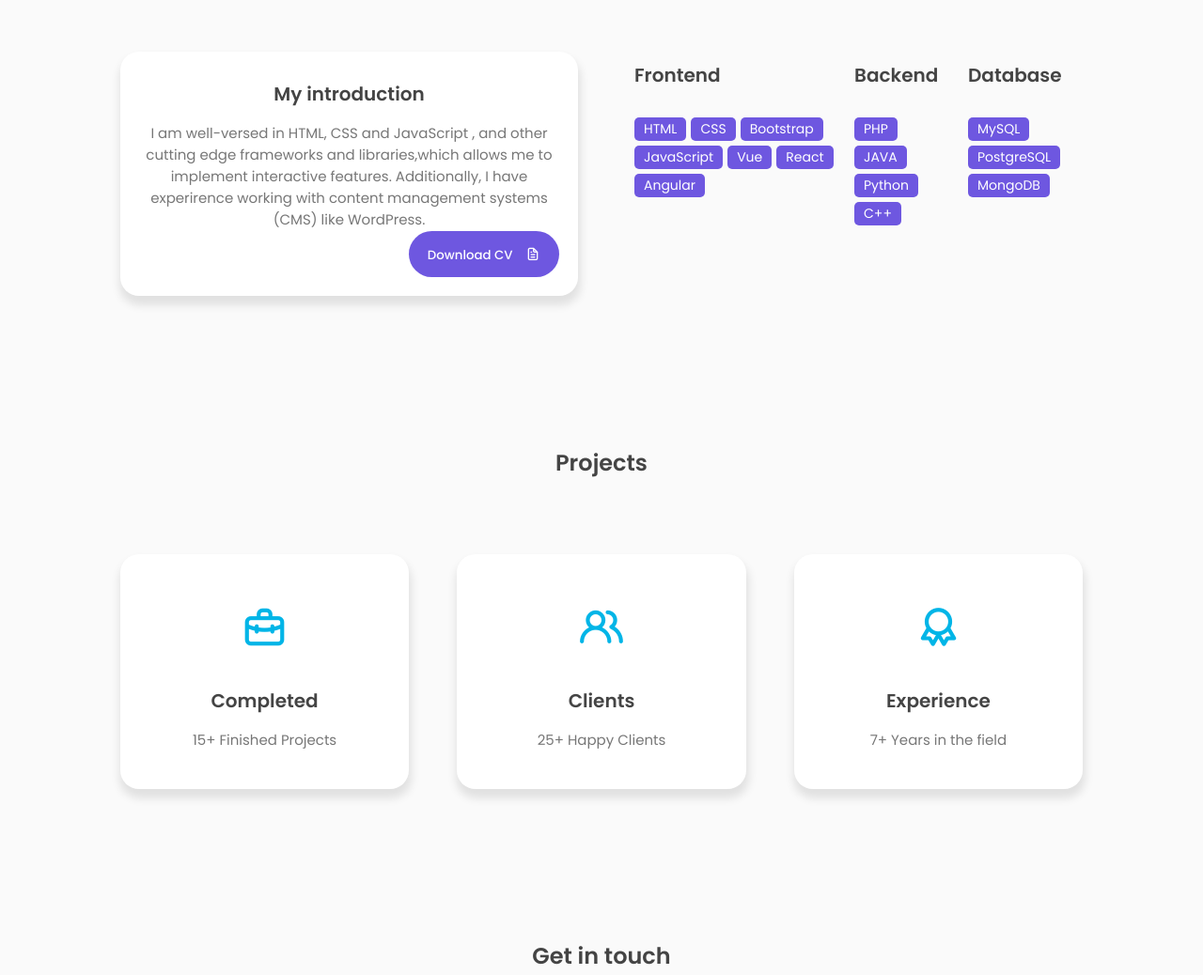
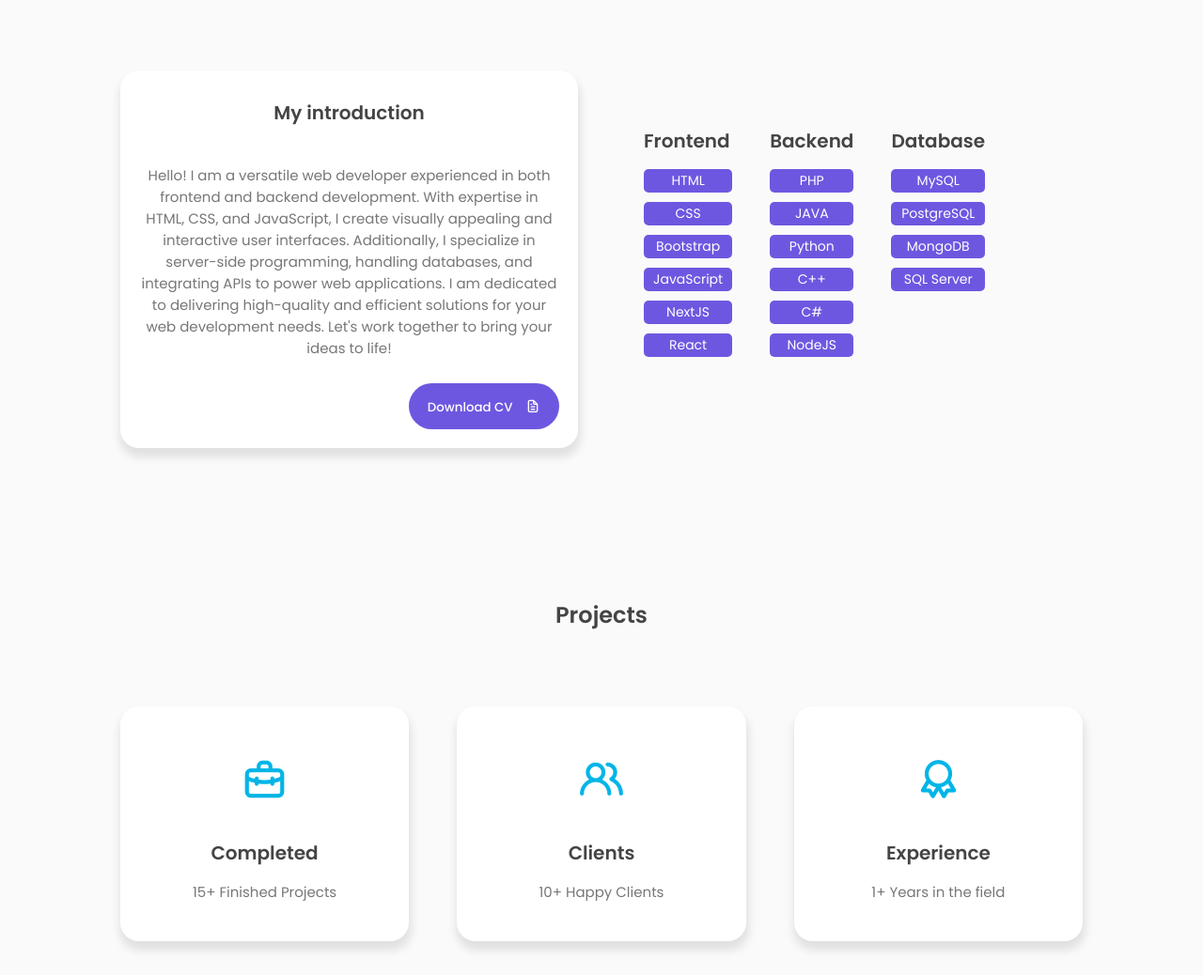
Before and after one commit to nguonheng23dev/portfolio, a plain HTML site: page index.html in a window 1280 px wide. Shown: the part 940-1978 px from the top of the page at 94% size. Drawn offline with nearby package versions, Linux system fonts and the light colour scheme.

Commit message:
modified intro with customize css and js file

```diff
--- a/css/style.css
+++ b/css/style.css
@@ -285,6 +285,7 @@ nav{
 }
 .col{
     display: flex;
+    margin-top: 20px;
     width: 50%;
 }
 
@@ -340,15 +341,21 @@ h3{
 
 /* ----- ABOUT / SKILLS BOX ----- */
 .skills-box{
-    margin: 10px;
+    margin: 20px;
+    display: block;
+    margin-top: 60px;
 }
 .skills-header{
-    margin-bottom: 30px;
+    justify-content: space-between;
+    display: flex;
 }
 .skills-list{
     display: flex;
-    flex-wrap: wrap;
-    gap: 5px;
+    gap: 10px;
+    flex-direction: column;
+    align-items: stretch;
+    justify-content: center;
+    text-align: center;
 }
 .skills-list span{
     font-size: 14px;
--- a/index.html
+++ b/index.html
@@ -101,11 +101,12 @@
             <div class="col">
                 <div class="about-info">
                     <h3>My introduction</h3>
-                    <p>I am well-versed in HTML, CSS and JavaScript , and other cutting edge
-                       frameworks and libraries,which allows me to implement interactive features.
-                       Additionally, I have experirence working with content management systems (CMS) like
-                       WordPress.
-                    </p>
+                    <br><p>Hello! I am a versatile web developer experienced in both frontend and backend development.
+                        With expertise in HTML, CSS, and JavaScript, I create visually appealing and interactive user interfaces.
+                        Additionally, I specialize in server-side programming, handling databases, and integrating APIs to power web applications.
+                        I am dedicated to delivering high-quality and efficient solutions for your web development needs.
+                        Let's work together to bring your ideas to life!
+                    </p></br>
                     <div class="about-btn">
                         <button class="btn" onclick="window.location.href='files/Hout_Nguonheng-newCV.pdf'">Download CV <i class="uil uil-file-alt"></i></button>
                     </div>
@@ -121,9 +122,8 @@
                         <span>CSS</span>
                         <span>Bootstrap</span>
                         <span>JavaScript</span>
-                        <span>Vue</span>
+                        <span>NextJS</span>
                         <span>React</span>
-                        <span>Angular</span>
                     </div>
                 </div>
                 <div class="skills-box">
@@ -135,6 +135,8 @@
                         <span>JAVA</span>
                         <span>Python</span>
                         <span>C++</span>
+                        <span>C#</span>
+                        <span>NodeJS</span>
                     </div>
                 </div>
                 <div class="skills-box">
@@ -145,6 +147,7 @@
                         <span>MySQL</span>
                         <span>PostgreSQL</span>
                         <span>MongoDB</span>
+                        <span>SQL Server</span>
                     </div>
                 </div>
             </div>
@@ -166,12 +169,12 @@
             <div class="project-box">
                 <i class="uil uil-users-alt"></i>
                 <h3>Clients</h3>
-                <label>25+ Happy Clients</label>
+                <label>10+ Happy Clients</label>
             </div>
             <div class="project-box">
                 <i class="uil uil-award"></i>
                 <h3>Experience</h3>
-                <label>7+ Years in the field</label>
+                <label>1+ Years in the field</label>
             </div>
           </div>
        </section>
@@ -233,13 +236,12 @@
             </ul>
         </div>
         <div class="footer-social-icons">
-            <div class="icon"><i class="uil uil-instagram"></i></div>
-            <div class="icon"><i class="uil uil-linkedin-alt"></i></div>
-            <div class="icon"><i class="uil uil-dribbble"></i></div>
-            <div class="icon"><i class="uil uil-github-alt"></i></div>
+            <div class="icon"><a href="https://www.instagram.com/23auguster_/" target="_blank"><i class="uil uil-instagram"></i></a></div>
+            <div class="icon"><a href="https://www.linkedin.com/in/hout-n-9b0b42105/" target="_blank"><i class="uil uil-linkedin-alt"></i></a></div>
+            <div class="icon"><a href="https://github.com/nguonheng23dev" target="_blank"><i class="uil uil-github-alt"></i></a></div>
         </div>
         <div class="bottom-footer">
-            <p>Copyright &copy; <a href="#home" style="text-decoration: none;">Nguonheng-DEV</a> - All rights reserved</p>
+            <p>Copyright &copy; 2024 <a href="#home" style="text-decoration: none;">Nguonheng-DEV</a> - All rights reserved</p>
         </div>
     </footer>
 
--- a/js/main.js
+++ b/js/main.js
@@ -33,7 +33,7 @@ function headerShadow() {
 
 /* ----- TYPING EFFECT ----- */
 var typingEffect = new Typed(".typedText",{
-  strings : ["Designer","Youtuber","Developer"],
+  strings : ["Designer.","Developer.","Cambodian."],
   loop : true,
   typeSpeed : 100,
   backSpeed : 80,
```
